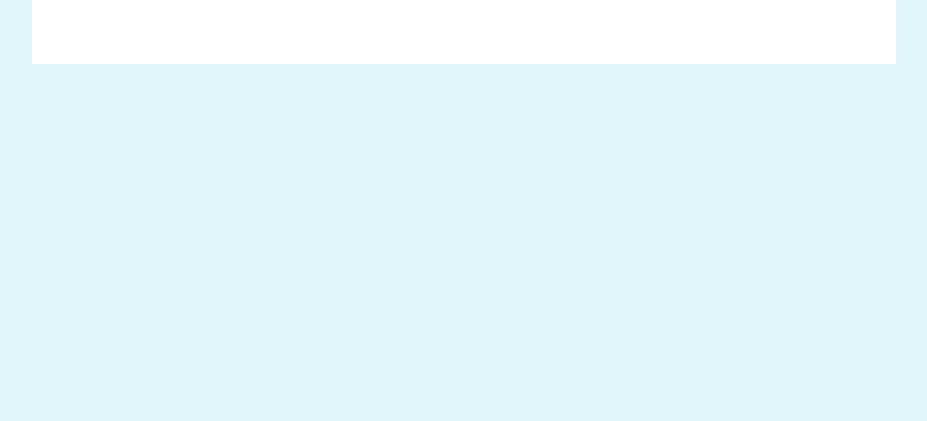
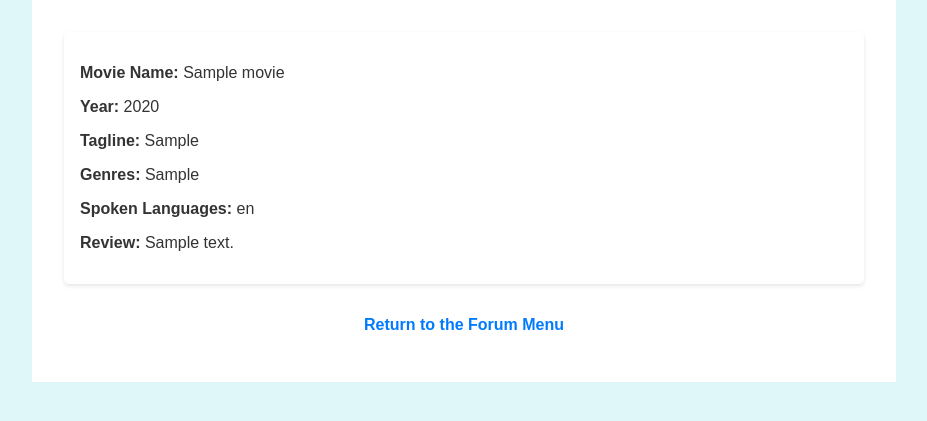
Before and after one commit to Maestro-111/movies-search-system, a Django app: page /forum/view_single_review/1/ in a window 1280 px wide. Shown: the part 119-540 px from the top of the page, without its empty margins (176-1103 px from the left). Run offline with Django 4.2, Linux system fonts and the light colour scheme; tables that the repository leaves empty hold one stand-in row (values such as "Sample post"); parts of the project's set-up code (start-up, migrations or seed data) failed here and were passed over.

Commit message:
Forum View Review update + readme update

```diff
--- a/movies/forum/templates/forum/forum_menu.html
+++ b/movies/forum/templates/forum/forum_menu.html
@@ -16,7 +16,7 @@
 
 
 <nav>
-    <p><a href="{% url 'main_menu' %}" class="bold-link">Return to the Forum Menu</a></p>
+    <p><a href="{% url 'main_menu' %}" class="bold-link">Return to the Main Menu</a></p>
 </nav>
 
 {% endblock %}
--- a/movies/forum/templates/forum/view_single_review.html
+++ b/movies/forum/templates/forum/view_single_review.html
@@ -6,4 +6,26 @@
 
 {% block content %}
 
+    <section class="display-details">
+
+        <p><strong>Movie Name:</strong> {{ movie.original_title }}</p>
+        <p><strong>Year:</strong> {{ movie.year }}</p>
+        <p><strong>Tagline:</strong> {{ movie.tagline }}</p>
+        <p><strong>Genres:</strong>
+            {% for genre in genres %}
+                {{ genre }}{% if not forloop.last %}, {% endif %}
+            {% endfor %}
+        </p>
+        <p><strong>Spoken Languages:</strong>
+            {% for language in languages %}
+                {{ language }}{% if not forloop.last %}, {% endif %}
+            {% endfor %}
+        </p>
+        <p><strong>Review:</strong> {{review.review}} </p>
+    </section>
+
+    <nav>
+        <p><a href="{% url 'forum_menu' %}" class="bold-link">Return to the Forum Menu</a></p>
+    </nav>
+
 {% endblock %}
--- a/movies/forum/views.py
+++ b/movies/forum/views.py
@@ -44,7 +44,25 @@ def write_review(request, movie_id):
 
 def view_single_review(request, review_id):
 
-    return render(request,'forum/view_single_review.html')
+    review = Review.objects.get(id__exact=review_id)
+    movie_id = review.movie_id
+
+    movie = Movie.objects.get(movie_id__exact=movie_id)
+
+    genres = movie.genres.all()
+    genres_in_movie = genres.values_list('genre', flat=True)
+
+    languages = movie.languages.all()
+    language_in_movie = languages.values_list('language', flat=True)
+
+    context = {
+        'movie':movie,
+        'review':review,
+        'genres':genres_in_movie,
+        'languages':language_in_movie
+    }
+
+    return render(request,'forum/view_single_review.html',context)
 
 
 def view_reviews(request):
--- a/movies/movie/models.py
+++ b/movies/movie/models.py
@@ -5,6 +5,7 @@ from django.conf import settings
 from django.contrib.auth.models import User
 
 class Movie(models.Model):
+
     movie_id = models.IntegerField(primary_key=True)
     original_title = models.CharField(max_length=255, null=True, blank=True)
     overview = models.TextField(null=True, blank=True)
--- a/movies/movie/static/movie/css/styles.css
+++ b/movies/movie/static/movie/css/styles.css
@@ -53,7 +53,7 @@ button:hover {
     background-color: #0056b3; /* Darker blue on hover */
 }
 
-.movie-details {
+.display-details {
     background-color: #fff;
     padding: 1em;
     border-radius: 5px;
--- a/movies/movie/templates/movie/show_movie.html
+++ b/movies/movie/templates/movie/show_movie.html
@@ -5,7 +5,7 @@
 {% block header %}Movie Details{% endblock %}
 
 {% block content %}
-    <section class="movie-details">
+    <section class="display-details">
         <h2>{{ movie.original_title }}</h2>
         <p><strong>Description:</strong> {{ movie.overview }}</p>
         <p><strong>Year:</strong> {{ movie.year }}</p>
```
Also changed, not shown: movies/forum/templates/forum/view_reviews.html (+7 -2 lines), README.md.
